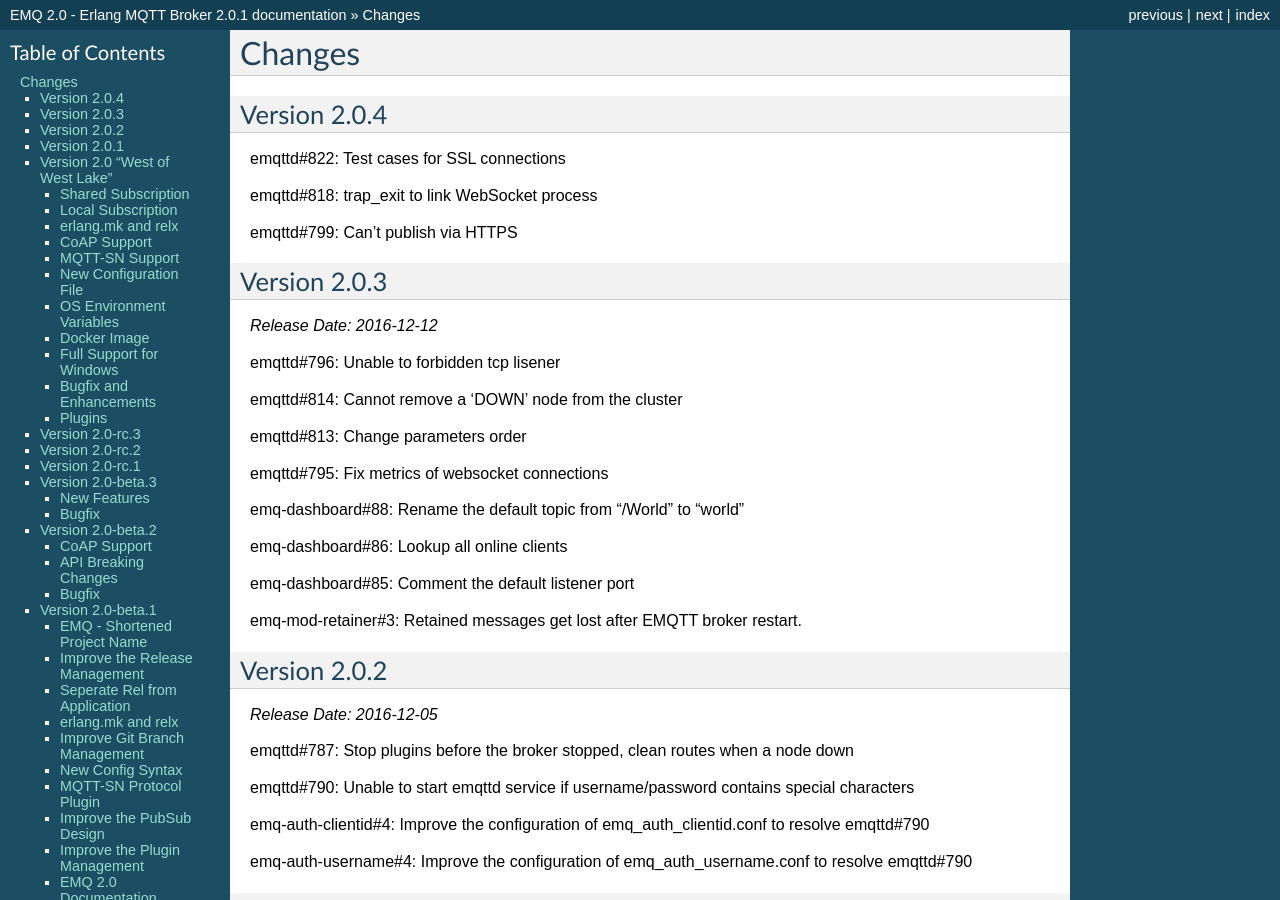
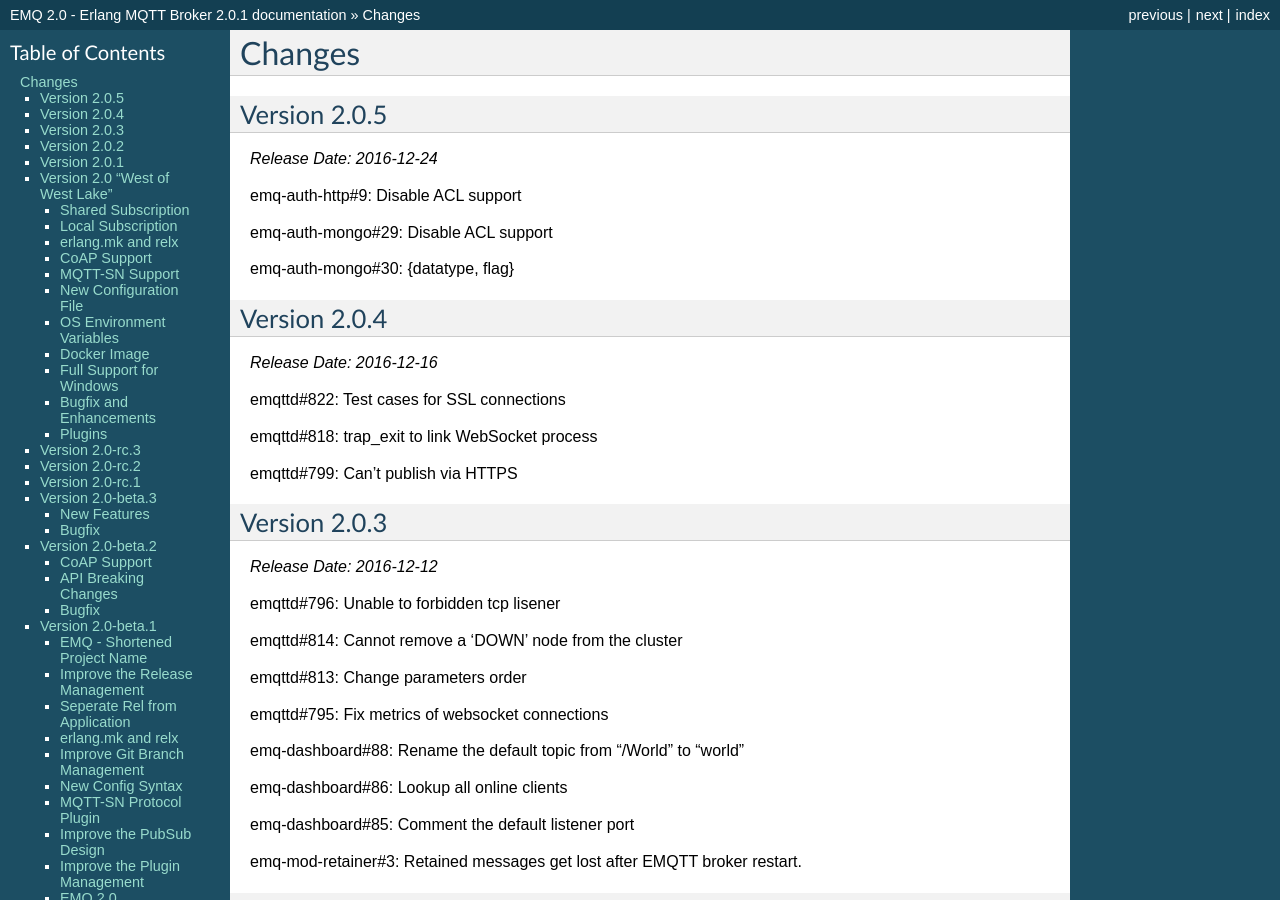
Before and after one commit to emqxarchive/emqx-docs-en, a Sphinx documentation site: the page built from source/changes.rst, in a window 1280 px wide and 900 px high. Built offline with Sphinx 7.4.7, drawn with Linux system fonts in a browser that asks for light colours.

Commit message:
2.0.5 release

```diff
--- a/source/changes.rst
+++ b/source/changes.rst
@@ -5,11 +5,27 @@
 Changes
 =======
 
+.. _release_2.0.5:
+
+-------------
+Version 2.0.5
+-------------
+
+*Release Date: 2016-12-24*
+
+emq-auth-http#9: Disable ACL support
+
+emq-auth-mongo#29: Disable ACL support
+
+emq-auth-mongo#30: {datatype, flag}
+
 .. _release_2.0.4:
 
 -------------
 Version 2.0.4
 -------------
+
+*Release Date: 2016-12-16*
 
 emqttd#822: Test cases for SSL connections
 
```
